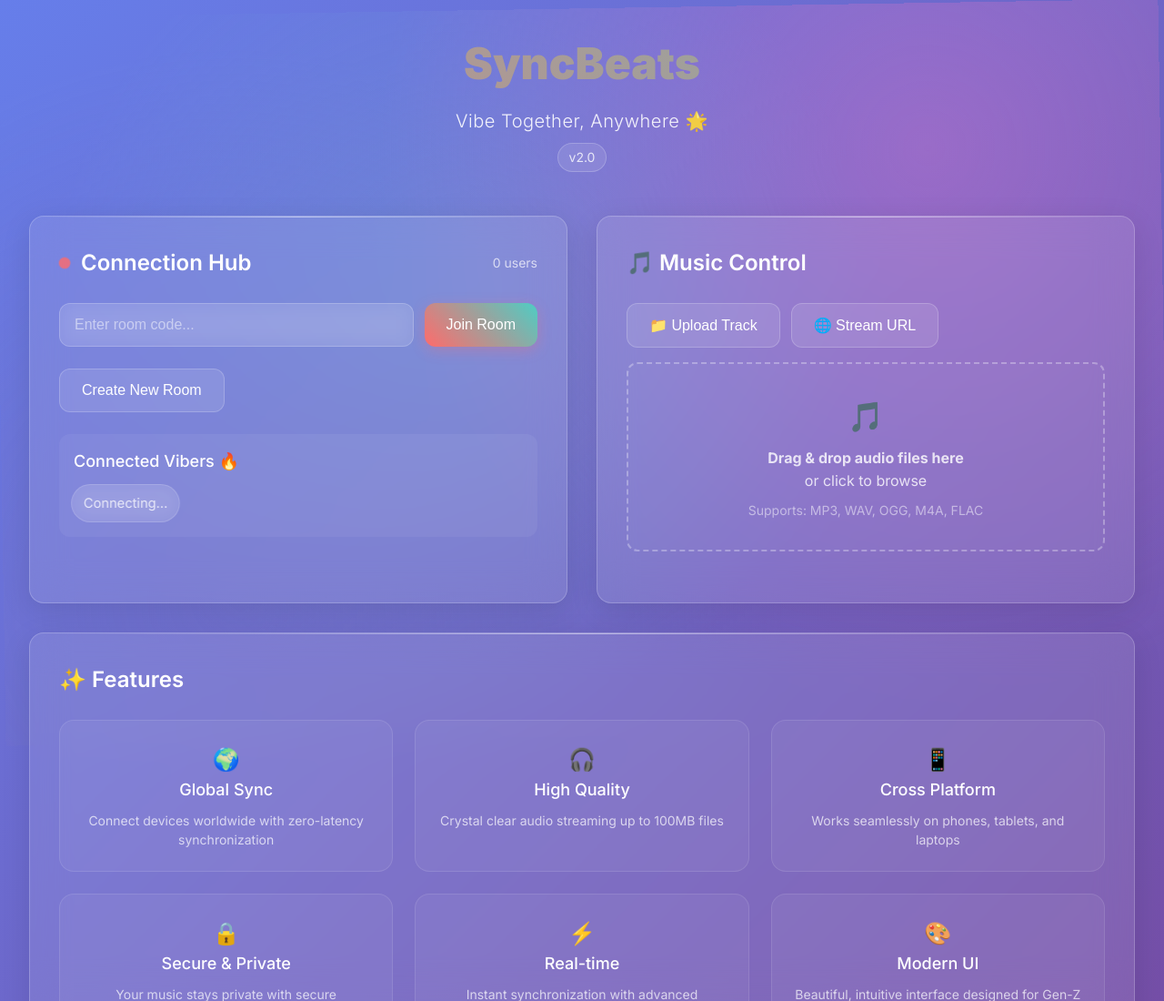
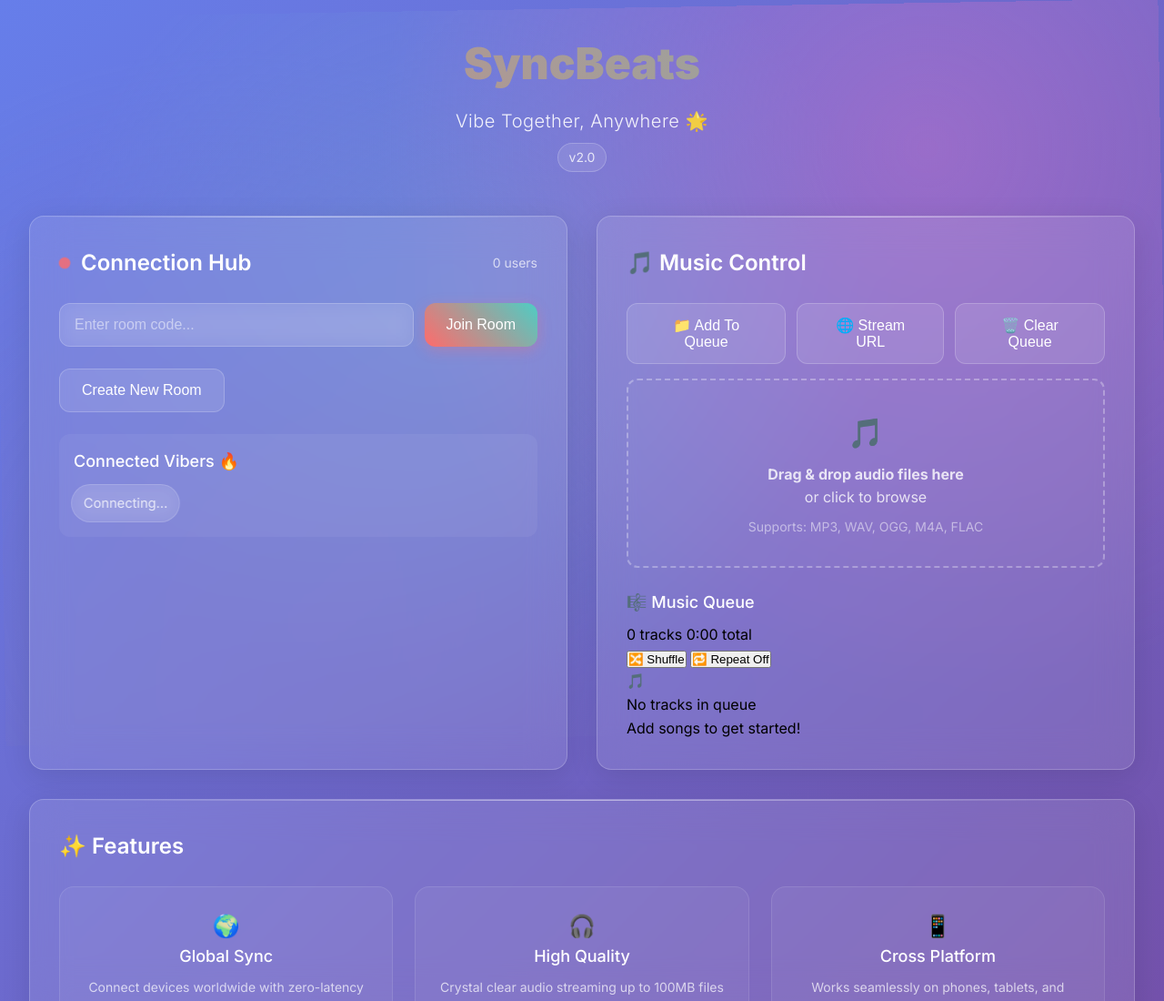
Before and after one commit to Lixzard7/SyncBeats-Frontend, a plain HTML site: page index.html in a window 1280 px wide. Shown: the top 1100 px of the page at 91% size. Drawn offline with Linux system fonts and the light colour scheme.

Commit message:
Update index.html

```diff
--- a/index.html
+++ b/index.html
@@ -103,10 +103,13 @@
                     <input type="file" id="audioFile" accept="audio/*" style="display: none;">
                     <div class="upload-buttons">
                         <button class="btn btn-secondary" id="uploadBtn">
-                            📁 Upload Track
+                            📁 Add To Queue
                         </button>
                         <button class="btn btn-secondary" id="urlBtn">
                             🌐 Stream URL
+                        </button>
+                        <button class="btn btn-secondary" id="clearQueueBtn">
+                            🗑️ Clear Queue
                         </button>
                     </div>
 
@@ -122,6 +125,34 @@
                         </div>
                     </div>
                 </div>
+
+                <!-- Music Queue -->
+        <div class="queue-section" id="queueSection">
+            <div class="queue-header">
+                <h4>🎼 Music Queue</h4>
+                <div class="queue-info">
+                    <span id="queueCount">0 tracks</span>
+                    <span class="queue-duration" id="queueDuration">0:00 total</span>
+                </div>
+            </div>
+
+            <div class="queue-controls">
+                <button class="btn-small" id="shuffleBtn" title="Shuffle Queue">
+                    🔀 Shuffle
+                </button>
+                <button class="btn-small" id="repeatBtn" title="Repeat Mode">
+                    🔁 Repeat Off
+                </button>
+            </div>
+
+            <div class="queue-list" id="queueList">
+                <div class="queue-empty">
+                    <div class="empty-icon">🎵</div>
+                    <div class="empty-text">No tracks in queue</div>
+                    <div class="empty-subtitle">Add songs to get started!</div>
+                </div>
+            </div>
+        </div>
 
                 <!-- Music Player -->
                 <div class="player-section" id="playerSection" style="display: none;">
```
